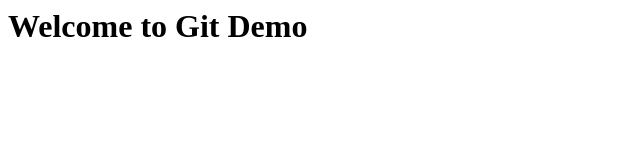
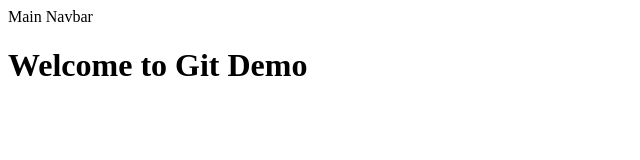
Before and after one commit to abdulrafayn001/git-demo, a plain HTML site: page index.html in a window 1280 px wide. Shown: the whole page, without its empty margins (0-640 px from the left). Drawn offline with Linux system fonts and the light colour scheme.

Commit message:
Add main navbar in index.html

```diff
--- a/index.html
+++ b/index.html
@@ -5,6 +5,7 @@
 </head>
 
 <body>
+    <nav>Main Navbar</nav>
     <h1>Welcome to Git Demo</h1>
 </body>
 
```
